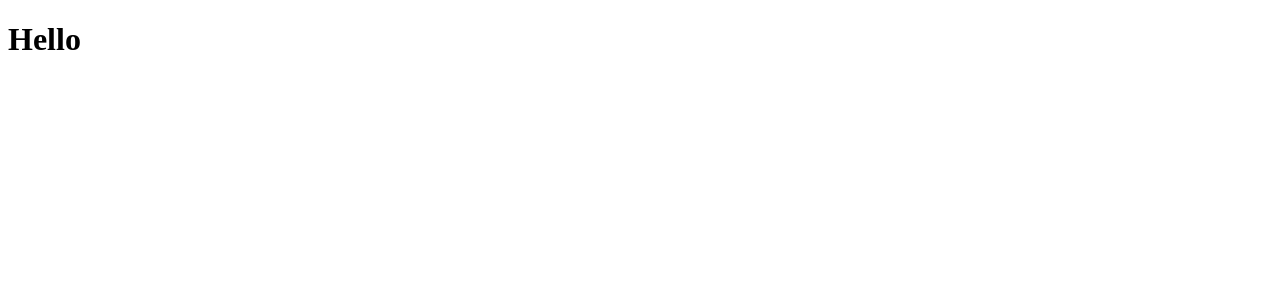
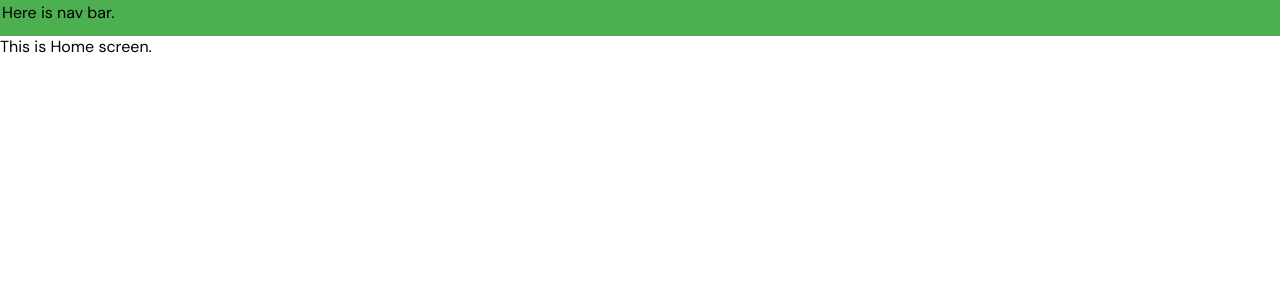
Before and after one commit to rajutamanglama63/typescript-react-cart, a React (Create React App) app: page / in a window 1280 px wide. Shown: the top 300 px of the page. Built offline with nearby package versions, Linux system fonts and the light colour scheme.

Commit message:
feat: basic component created

```diff
--- a/package.json
+++ b/package.json
@@ -40,5 +40,8 @@
       "last 1 firefox version",
       "last 1 safari version"
     ]
+  },
+  "devDependencies": {
+    "@types/styled-components": "^5.1.26"
   }
 }
--- a/src/App.tsx
+++ b/src/App.tsx
@@ -1,9 +1,12 @@
+import Navbar from "./components/nav/Navbar";
+import Home from "./screens/Home";
 
 
 function App() {
   return (
     <div className="App">
-      <h1>Hello</h1>
+      <Navbar />
+      <Home />
     </div>
   );
 }
--- /dev/null
+++ b/src/components/nav/Nav.styles.ts
@@ -0,0 +1,8 @@
+import styled from 'styled-components'
+
+export const StyledNavbar = styled.div`
+    height: 2rem;
+    width: 100%;
+    border: 2px solid #4caf50;
+    background-color: #4caf50;
+`
--- /dev/null
+++ b/src/components/nav/Navbar.tsx
@@ -0,0 +1,12 @@
+import React from 'react'
+import { StyledNavbar } from './Nav.styles'
+
+type Props = {}
+
+const Navbar = (props: Props) => {
+  return (
+    <StyledNavbar>Here is nav bar.</StyledNavbar>
+  )
+}
+
+export default Navbar
--- /dev/null
+++ b/src/index.css
@@ -0,0 +1,12 @@
+@import url("https://fonts.googleapis.com/css2?family=DM+Sans:wght@400;700&family=Montserrat:wght@700&display=swap");
+
+html,
+body,
+#root {
+  height: 100%;
+  width: 100%;
+  font-family: "DM Sans", sans-serif;
+  margin: 0;
+  padding: 0;
+  box-sizing: border-box;
+}
--- a/src/index.tsx
+++ b/src/index.tsx
@@ -1,5 +1,6 @@
 import React from 'react';
 import ReactDOM from 'react-dom/client';
+import './index.css';
 import App from './App';
 
 const root = ReactDOM.createRoot(
--- /dev/null
+++ b/src/screens/Home.tsx
@@ -0,0 +1,11 @@
+import React from 'react'
+
+type Props = {}
+
+const Home = (props: Props) => {
+  return (
+    <div>This is Home screen.</div>
+  )
+}
+
+export default Home
```
Also changed, not shown: 1 other file (tests, documents, lock files or other folders).
